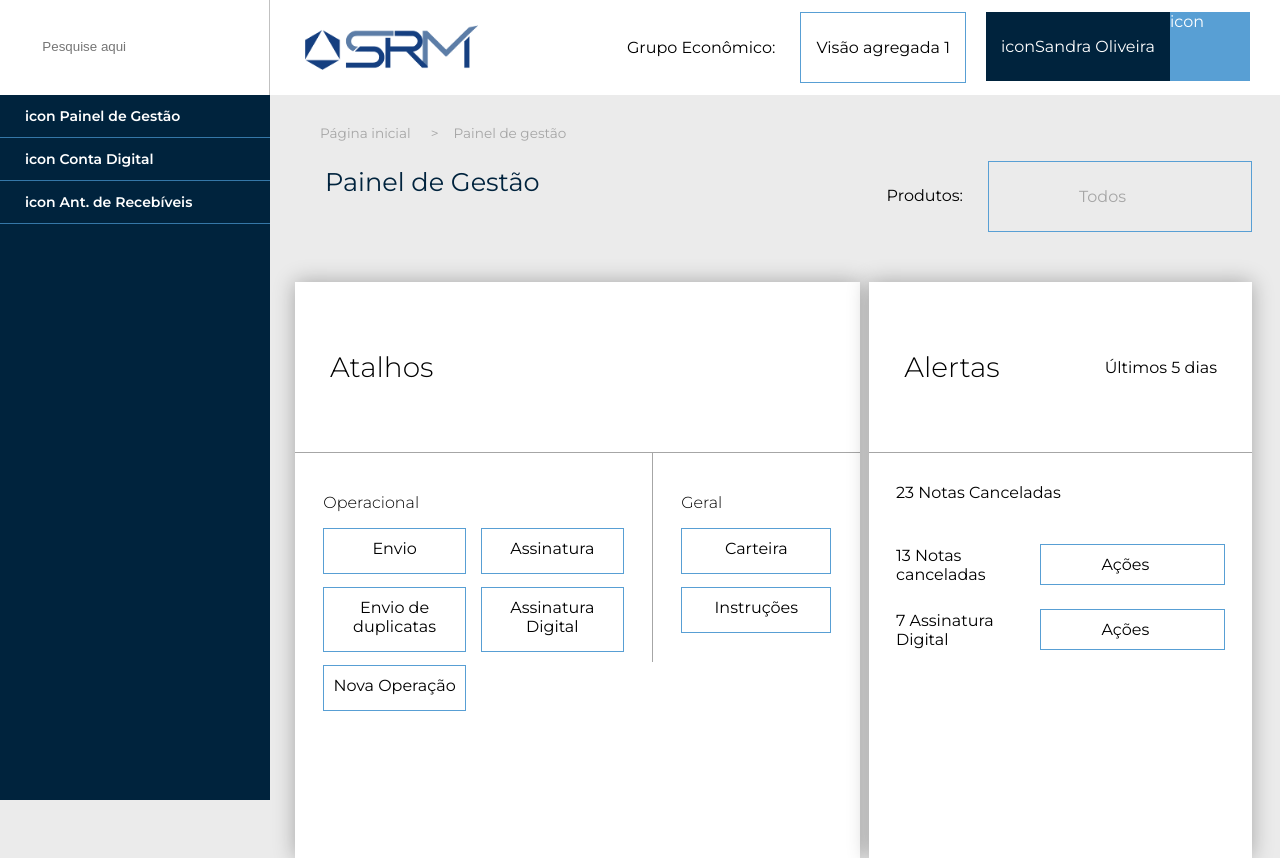
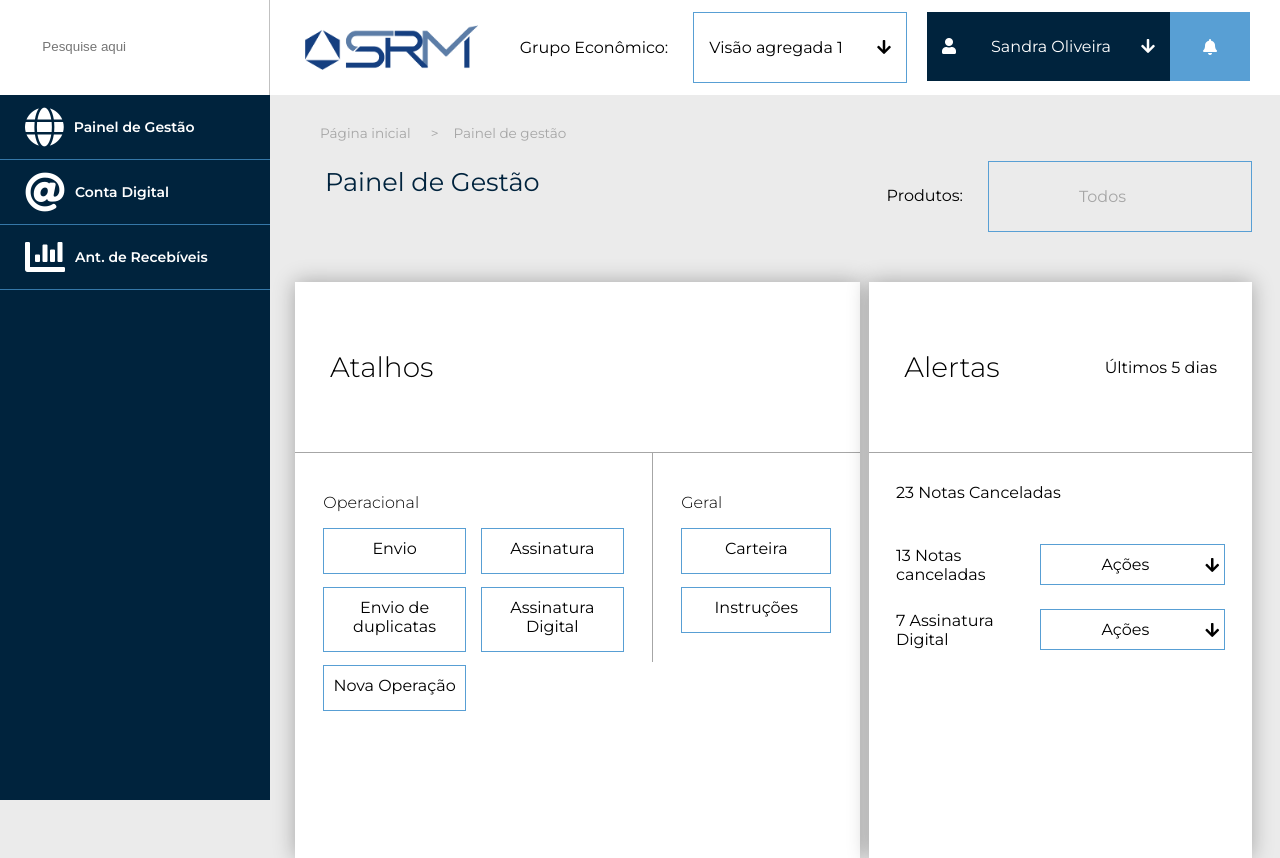
Before and after one commit to lwauke/srm-test, an Angular app: page / in a window 1280 px wide. Built offline with nearby package versions, Linux system fonts and the light colour scheme.

Commit message:
using font-awesome icons

```diff
--- a/src/app/app.component.html
+++ b/src/app/app.component.html
@@ -9,13 +9,17 @@
       <div class="grouped-view pointer">
         <span class="grouped-view__economic-group">Grupo Econômico:</span>
         <div class="grouped-view__select inline-block">
-          <div>Visão agregada 1</div>
+          <div>
+            Visão agregada 1
+            <i class="fa fa-arrow-down down-icon"></i>
+          </div>
         </div>
       </div>
       <div class="user pointer">
-        <span class="user__icon-user">icon</span>
+        <i class="fa fa-user user__icon-user"></i>
         <div class="user__user-data inline-block">Sandra Oliveira</div>
-        <div class="user__notification inline-block">icon</div>
+        <i class="fa fa-arrow-down down-icon"></i>
+        <i class="fa fa-bell user__notification inline-block"></i>
       </div>
     </div>
   </header>
--- a/src/app/app.component.scss
+++ b/src/app/app.component.scss
@@ -7,6 +7,15 @@ $navbar-width: 270px;
 
 @media (min-width: 998px) {
     header, main { margin-left: $navbar-width; }
+}
+
+.logo {
+    margin: 25px 0 25px 35px;
+    &__img {
+        display: block;
+        width: 100%;
+        height: 45px;
+    }
 }
 
 .grouped-view {
@@ -19,6 +28,8 @@ $navbar-width: 270px;
     }
 }
 
+.down-icon { margin-left: 30px; }
+
 .user {
     $notification-height: 80px;
     background: $dark-blue;
@@ -27,6 +38,7 @@ $navbar-width: 270px;
     padding-right: $notification-height + 15px;
     margin-right: 30px;
     position: relative;
+    &__icon-user { margin-right: 35px; }
     &__notification {
         background: $light-blue;
         position: absolute;
@@ -34,15 +46,9 @@ $navbar-width: 270px;
         right: 0;
         bottom: 0;
         width: $notification-height;
-    }
-}
-
-.logo {
-    margin: 25px 0 25px 35px;
-    &__img {
-        display: block;
-        width: 100%;
-        height: 45px;
+        display: flex;
+        align-items: center;
+        justify-content: center;
     }
 }
 
--- a/src/app/navbar-item/navbar-item.component.html
+++ b/src/app/navbar-item/navbar-item.component.html
@@ -1,3 +1,3 @@
 <li>
-  <a href="#">{{icon}} {{text}}</a>
+  <a class="flex align-center" href="#"><i class="fa fa-{{icon}}"></i> {{text}}</a>
 </li>
--- a/src/app/navbar-item/navbar-item.component.scss
+++ b/src/app/navbar-item/navbar-item.component.scss
@@ -5,3 +5,8 @@ li {
     font-weight: 600;
     border-bottom: 1px solid #3577a8;
 }
+
+.fa::before {
+    font-size: 40px;
+    margin-right: 10px;
+}
--- a/src/app/navbar/navbar.component.html
+++ b/src/app/navbar/navbar.component.html
@@ -1,14 +1,13 @@
-<span
-  class="burger-menu"
+<i
+  class="burger-menu fa fa-bars"
   (click)="responsiveMenuShowing = !responsiveMenuShowing"
   [ngClass]="{'hidden': responsiveMenuShowing}">
-  menu
-</span>
-<span
-  class="close hidden"
+</i>
+<i
+  class="close hidden fa fa-times"
   (click)="responsiveMenuShowing = !responsiveMenuShowing"
-  [ngClass]="{'show': responsiveMenuShowing}">close
-</span>
+  [ngClass]="{'show': responsiveMenuShowing}">
+</i>
 <aside class="navbar" [ngClass]="{'show': responsiveMenuShowing}">
   <div class="search-container bg-white">
     <input type="text" placeholder="Pesquise aqui">
--- a/src/app/navbar/navbar.component.scss
+++ b/src/app/navbar/navbar.component.scss
@@ -40,6 +40,7 @@
 .close {
     right: 15px;
     z-index: 2;
+    color: #fff;
 }
 
 input {
--- a/src/app/navbar/navbar.component.ts
+++ b/src/app/navbar/navbar.component.ts
@@ -7,9 +7,9 @@ import { Component, OnInit } from '@angular/core';
 })
 export class NavbarComponent implements OnInit {
   listItems = [
-    {text: 'Painel de Gestão', icon: 'icon'},
-    {text: 'Conta Digital', icon: 'icon'},
-    {text: 'Ant. de Recebíveis', icon: 'icon'},
+    {text: 'Painel de Gestão', icon: 'globe'},
+    {text: 'Conta Digital', icon: 'at'},
+    {text: 'Ant. de Recebíveis', icon: 'chart-bar'},
   ]
 
   responsiveMenuShowing: false;
--- a/src/app/operational-data/operational-data.component.html
+++ b/src/app/operational-data/operational-data.component.html
@@ -3,6 +3,7 @@
 
   <div class="actions">
     Ações
+    <i class="fa fa-arrow-down"></i>
     <div class="action-container">
       <div class="action" (click)="increment()">adicionar</div>
       <div class="action" (click)="decrement()">remover</div>
--- a/src/app/operational-data/operational-data.component.scss
+++ b/src/app/operational-data/operational-data.component.scss
@@ -28,3 +28,10 @@
     background: #fff;
     z-index: 1;
 }
+
+.fa-arrow-down {
+    position: absolute;
+    right: 5px;
+    top: 50%;
+    transform: translateY(-50%)
+}
--- a/src/index.html
+++ b/src/index.html
@@ -6,7 +6,8 @@
   <base href="/">
 
   <meta name="viewport" content="width=device-width, initial-scale=1">
-  <link href="https://fonts.googleapis.com/css?family=Montserrat:100,200,300,400,500,600,700,800,900" rel="stylesheet">
+  <link href="https://fonts.googleapis.com/css?family=Montserrat:300,400,600" rel="stylesheet">
+  <link rel="stylesheet" href="https://use.fontawesome.com/releases/v5.5.0/css/all.css" integrity="sha384-B4dIYHKNBt8Bc12p+WXckhzcICo0wtJAoU8YZTY5qE0Id1GSseTk6S+L3BlXeVIU" crossorigin="anonymous">
 </head>
 <body>
   <app-root></app-root>
```
